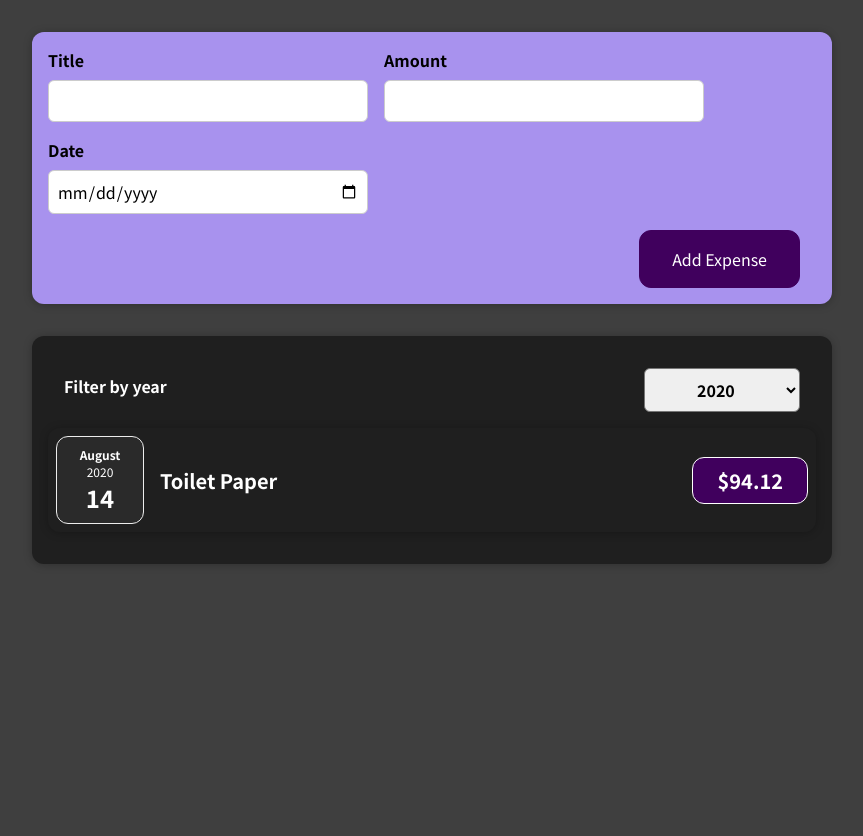
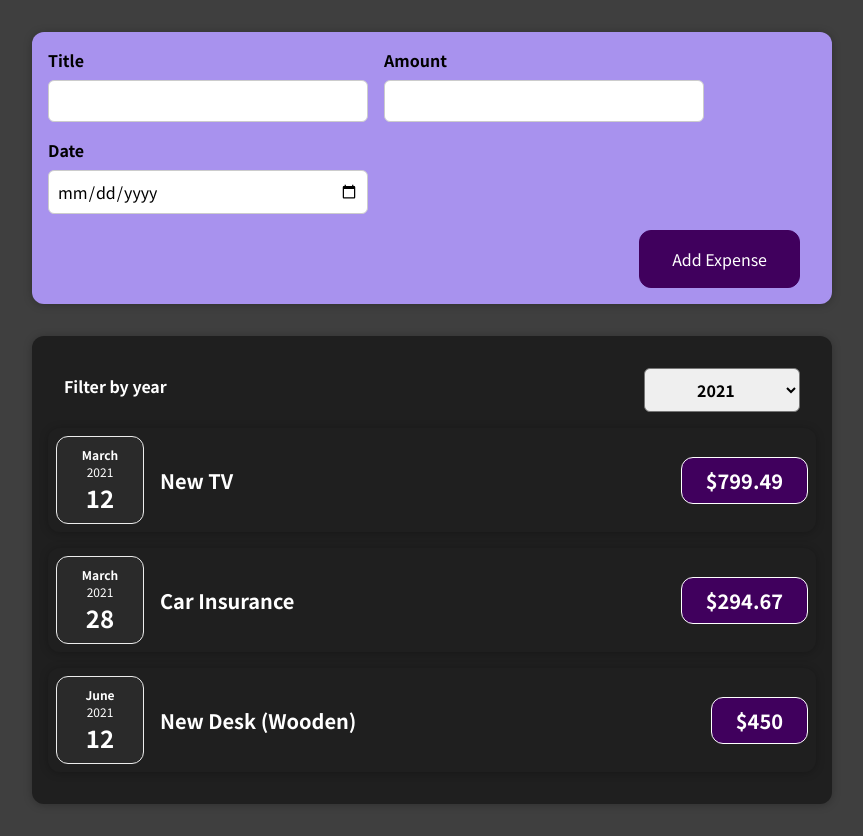
Before and after one commit to jackiepareja/expense-tracker, a React (Create React App) app: page / in a window 1280 px wide. Shown: the whole page, without its empty margins (208-1071 px from the left). Before the commit the page ends 800 px from the top, so only its background shows below. Built offline with nearby package versions, Linux system fonts and the light colour scheme.

Commit message:
add: conditional rendering for expenses items length

```diff
--- a/src/components/Expenses/ExpenseItem.js
+++ b/src/components/Expenses/ExpenseItem.js
@@ -7,6 +7,7 @@
 
 
   return (
+    <li>
       <Card className="expense-item">
         <ExpenseDate date={props.date} />
         <div className="expense-item__description">
@@ -14,6 +15,7 @@
           <div className="expense-item__price">${props.amount}</div>
         </div>
       </Card>
+    </li>
   )
 }
 
--- a/src/components/Expenses/Expenses.js
+++ b/src/components/Expenses/Expenses.js
@@ -1,13 +1,15 @@
 import { useState } from 'react';
-import ExpenseItem from "./ExpenseItem";
 import ExpensesFilter from "./ExpensesFilter";
 import Card from "../core-ui/Card";
 import "./Expenses.css";
+import ExpensesList from './ExpensesList';
 
 const Expenses = (props) => {
 
   // @accessor and @mutator
-  const [filteredYear, setFilteredYear] = useState('2020')
+  const currYear = new Date().getFullYear().toString();
+  const [filteredYear, setFilteredYear] = useState(currYear);
+
   // @mutator function
   const filteredChangeHandler = (selectedYear) => {
     setFilteredYear(selectedYear);
@@ -18,20 +20,13 @@
     return expense.date.getFullYear().toString() === filteredYear;
   })
 
+
+
   return (
 
     <Card className="expenses">
       <ExpensesFilter onChangeFilter={filteredChangeHandler} selectedYear={filteredYear} />
-      {
-        filteredExpenses.map(item => (
-          <ExpenseItem
-            key={item.id}
-            title={item.title}
-            amount={item.amount}
-            date={item.date}
-          />
-        ))
-      }
+      <ExpensesList items={filteredExpenses} />
     </Card>
   )
 }
--- /dev/null
+++ b/src/components/Expenses/ExpensesList.css
@@ -0,0 +1,10 @@
+
+.expenses-list {
+  list-style: none;
+  padding: 0;
+}
+
+.expenses-list__fallback {
+  color: white;
+  text-align: center;
+}
--- /dev/null
+++ b/src/components/Expenses/ExpensesList.js
@@ -0,0 +1,26 @@
+
+import './ExpensesList.css';
+import ExpenseItem from './ExpenseItem';
+
+const Expenseslist = (props) => {
+
+
+  if (props.items.length === 0) {
+    return <h2 className='expenses-list__fallback'>Found no expenses.</h2>
+  }
+
+  return (
+    <ul className="expenses-list">
+      {props.items.map(item => (
+        <ExpenseItem
+          key={item.id}
+          title={item.title}
+          amount={item.amount}
+          date={item.date}
+        />
+      ))}
+    </ul>
+  );
+}
+
+export default Expenseslist;
```
Also changed, not shown: 1 other file (tests, documents, lock files or other folders). Lines whose indentation alone changed are shown as unchanged.
